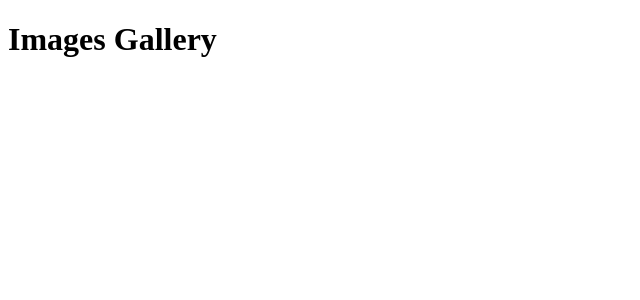
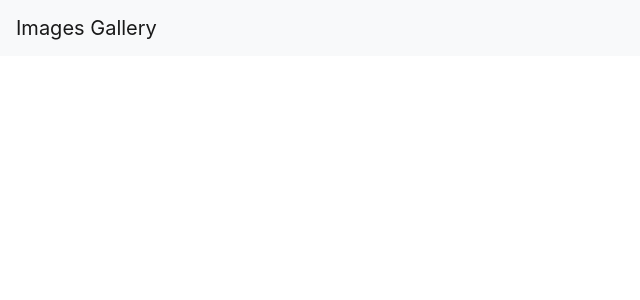
Before and after one commit to Jahanban/images-gallery, a React (Create React App) app in the folder frontend/: page / in a window 1280 px wide. Shown: the top 300 px of the page, without its empty margins (0-640 px from the left). Built offline with nearby package versions, Linux system fonts and the light colour scheme; the HTML template or start-up script is replaced by a standard one.

Commit message:
Added bootstrap and header component

```diff
--- a/frontend/package.json
+++ b/frontend/package.json
@@ -6,7 +6,9 @@
     "@testing-library/jest-dom": "^5.17.0",
     "@testing-library/react": "^13.4.0",
     "@testing-library/user-event": "^13.5.0",
+    "bootstrap": "^4.5.3",
     "react": "^18.3.1",
+    "react-bootstrap": "^1.4.0",
     "react-dom": "^18.3.1",
     "react-scripts": "5.0.1",
     "web-vitals": "^2.1.4"
--- a/frontend/src/App.js
+++ b/frontend/src/App.js
@@ -1,9 +1,10 @@
-
+import "bootstrap/dist/css/bootstrap.min.css";
+import Header from "./components/header";
 
 function App() {
   return (
     <div className="App">
-      <h1>Images Gallery</h1>
+      <Header></Header>
     </div>
   );
 }
--- /dev/null
+++ b/frontend/src/components/header.js
@@ -0,0 +1,12 @@
+import React from "react";
+import { Navbar } from "react-bootstrap";
+
+const Header = () => {
+  return (
+    <Navbar bg="light" data-bs-theme="light">
+      <Navbar.Brand href="/">Images Gallery</Navbar.Brand>
+    </Navbar>
+  );
+};
+
+export default Header;
```
Also changed, not shown: 1 other file (tests, documents, lock files or other folders).
